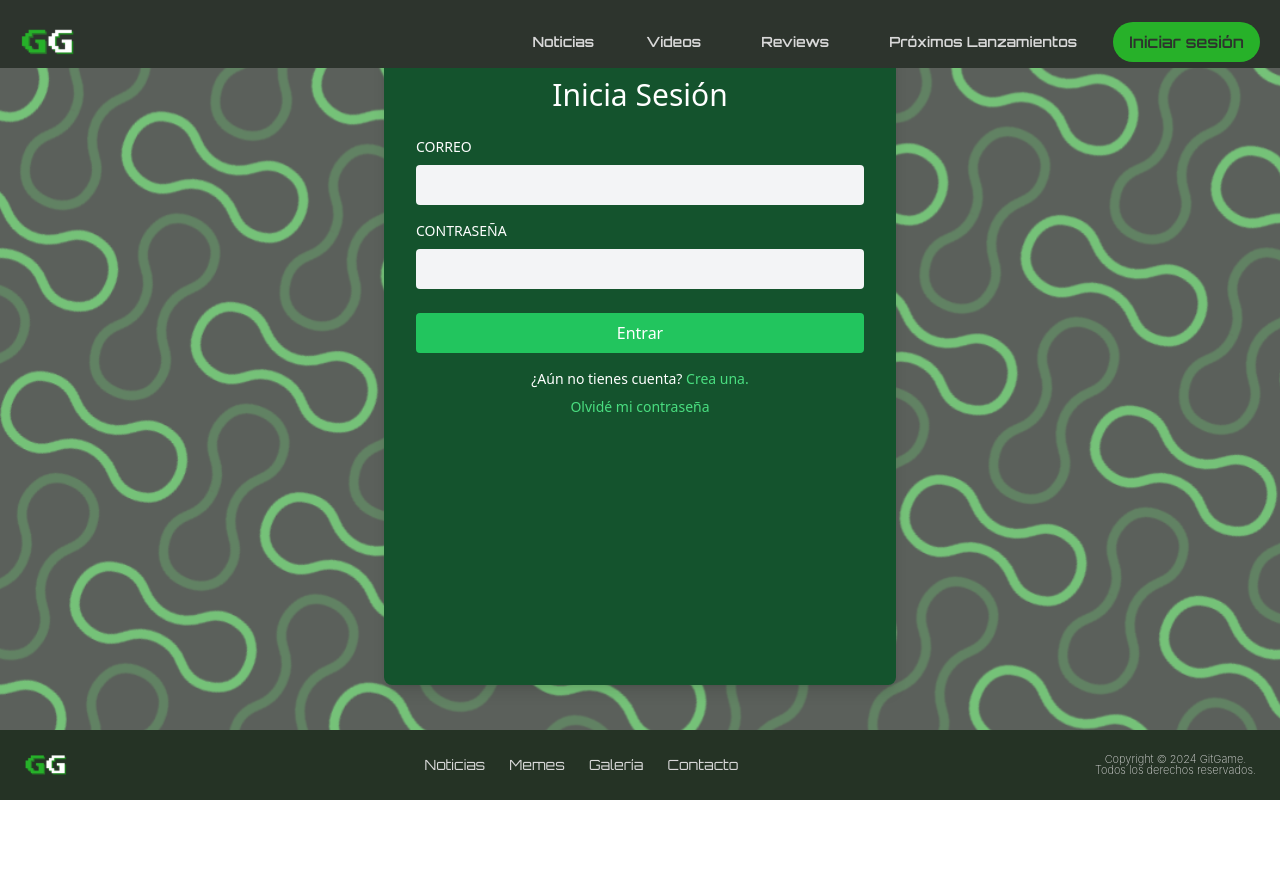
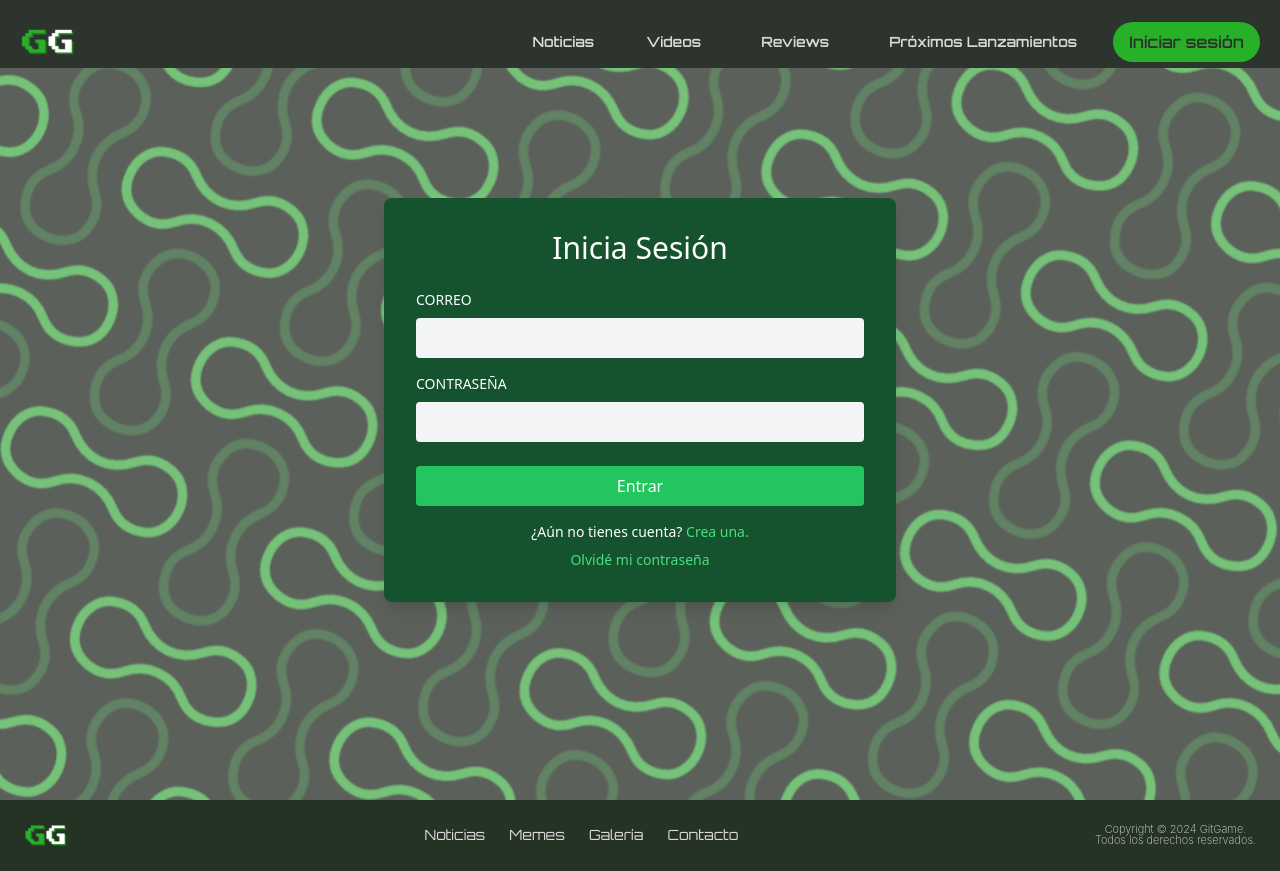
Before and after one commit to Yedpt/gitGame, a React (Vite) app in the folder client/: page /login in a window 1280 px wide. Before the commit the page ends 800 px from the top, so only its background shows below. Built offline with nearby package versions, Linux system fonts and the light colour scheme.

Commit message:
saving files

```diff
--- a/client/src/components/BurgerBotton.jsx
+++ b/client/src/components/BurgerBotton.jsx
@@ -1,6 +1,6 @@
 import { useState } from "react";
 import { Link } from "react-router-dom";
-import logo from "../img/gglogo1.svg";
+import logo from "../img/ggLogo1.svg";
 
 const Navbar = () => {
     const [isOpen, setIsOpen] = useState(false);
@@ -64,7 +64,7 @@ const Navbar = () => {
                     {/* Menú principal - visible en pantallas grandes */}
                     <div className="hidden lg:flex items-center space-x-3 font-title font-semibold">
                         <Link
-                            to="/gallery"
+                            to="/news"
                             className="text-light text-sm hover:text-greenLight px-4 py-1 rounded transition-all duration-300"
                         >
                             Noticias
@@ -119,9 +119,12 @@ const Navbar = () => {
                                 </button>
                             </>
                         ) : (
+                            <Link to="/login">
+
                             <button className="bg-greenLight text-dark font-title px-4 py-2 rounded-full">
                                 Iniciar sesión
                             </button>
+                            </Link>
                         )}
                     </div>
 
--- a/client/src/pages/Login.jsx
+++ b/client/src/pages/Login.jsx
@@ -20,14 +20,18 @@ const Login = () => {
 
   return (
     <div
-      className="h-screen flex justify-center items-center px-4" // Agregamos px-4 para espacio en los laterales
+      className="min-h-screen flex flex-col justify-between px-8"  // Flex para centrar con espacios
       style={{
         backgroundImage: `url('/fondoLoginMobile.svg')`, // Asegúrate de colocar correctamente la ruta del archivo SVG
         backgroundSize: 'cover',
         backgroundPosition: 'center',
       }}
     >
-      <div className="bg-green-900 p-8 rounded-lg shadow-lg max-w-md w-full md:max-w-lg h-[80vh] md:h-[80vh]"> {/* Altura ajustada */}
+
+
+      {/* Contenedor de login centrado */}
+      <div className="flex-grow flex justify-center items-center">
+        <div className="bg-green-900 p-8 rounded-lg shadow-lg max-w-md w-full md:max-w-lg">
           <h2 className="text-white text-3xl mb-6 text-center">Inicia Sesión</h2>
           {error && <p className="text-red-500 mb-4">{error}</p>}
           <form onSubmit={handleSubmit}>
@@ -74,6 +78,9 @@ const Login = () => {
           </div>
         </div>
       </div>
+
+
+    </div>
   );
 };
 
--- a/client/src/pages/News.jsx
+++ b/client/src/pages/News.jsx
@@ -3,7 +3,7 @@ import React from 'react'
 const News = () => {
   return (
     <div>
-      <p>noticias</p>
+      {/* <p>noticias</p> */}
     </div>
   )
 }
```
Lines whose indentation alone changed are shown as unchanged.
